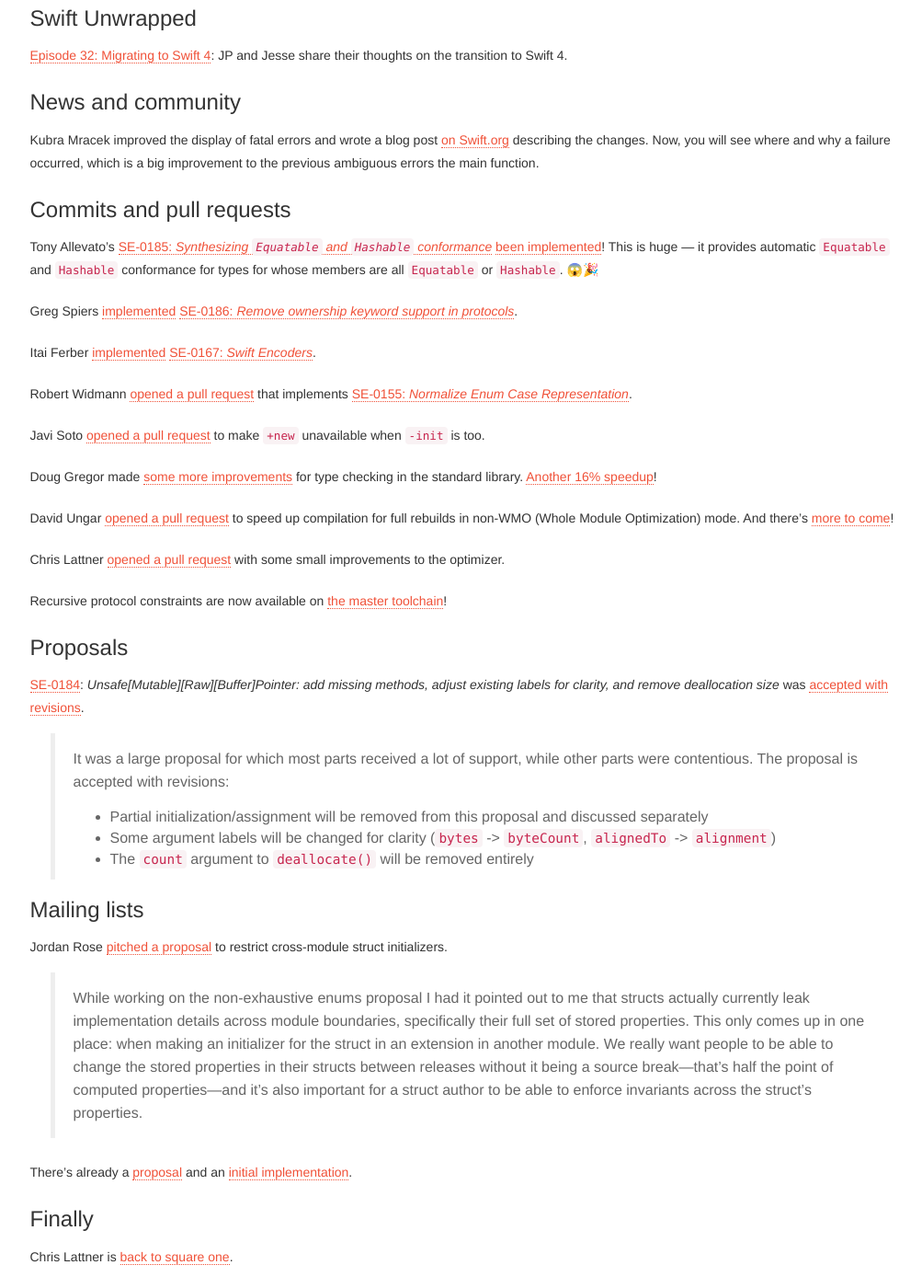
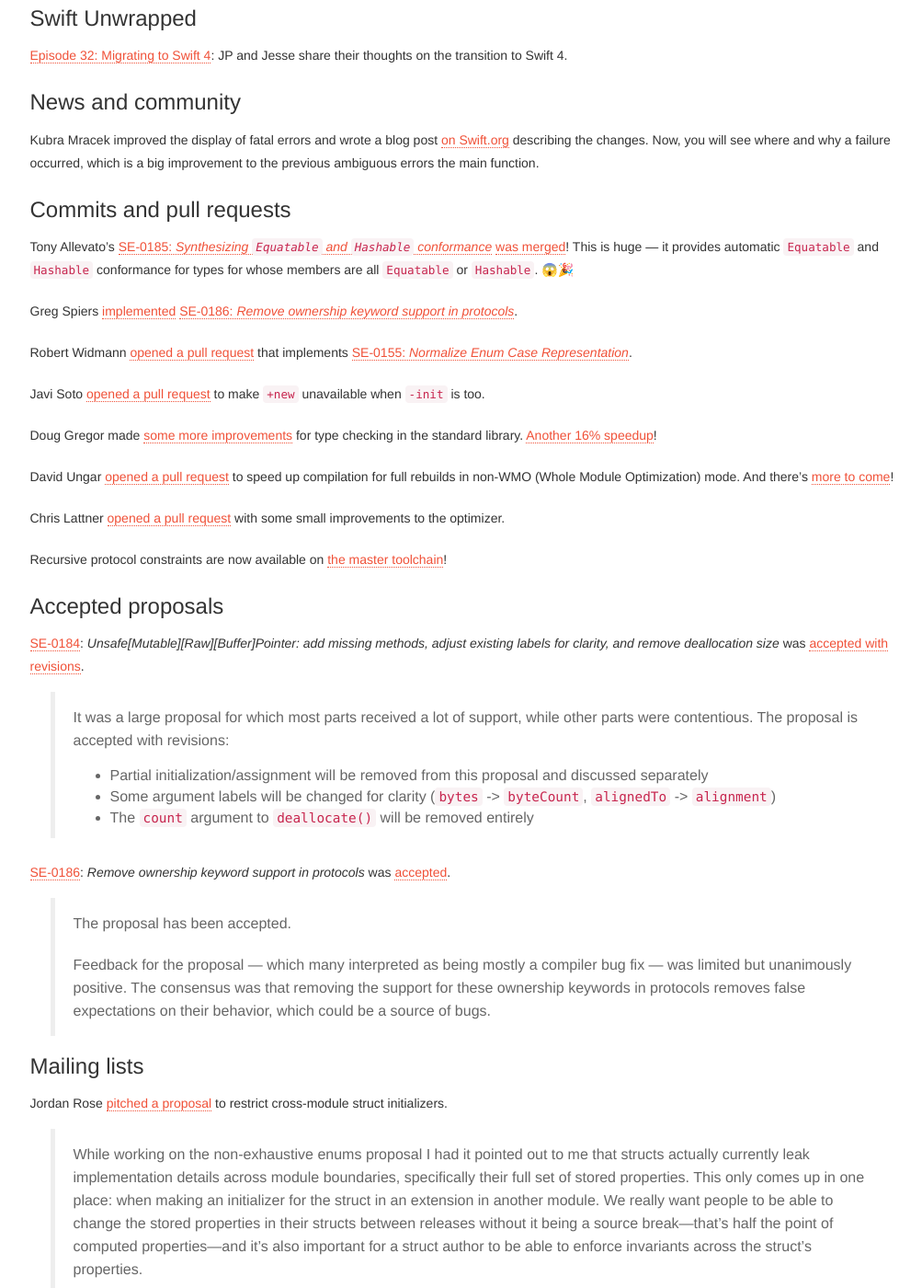
Before and after one commit to SwiftWeekly/swiftweekly.github.io, a Jekyll site: the page built from _posts/2017-10-12-issue-91.md, in a window 1280 px wide and 1400 px high, scrolled down 627 px. Shown: the whole window at 92% size, without its empty margins (135-1138 px from the left). Built offline with Jekyll 4.4.1, drawn with Linux system fonts in a browser that asks for light colours.

Commit message:
Update 2017-10-12-issue-91.md

```diff
--- a/_posts/2017-10-12-issue-91.md
+++ b/_posts/2017-10-12-issue-91.md
@@ -24,11 +24,9 @@
 
 ### Commits and pull requests
 
-Tony Allevato's [SE-0185: *Synthesizing `Equatable` and `Hashable` conformance*](https://github.com/apple/swift-evolution/blob/master/proposals/0185-synthesize-equatable-hashable.md) [been implemented](https://github.com/apple/swift-evolution/blob/master/proposals/0185-synthesize-equatable-hashable.md)! This is huge — it provides automatic `Equatable` and `Hashable` conformance for types for whose members are all `Equatable` or `Hashable`. 😱🎉
+Tony Allevato's [SE-0185: *Synthesizing `Equatable` and `Hashable` conformance*](https://github.com/apple/swift-evolution/blob/master/proposals/0185-synthesize-equatable-hashable.md) [was merged](https://github.com/apple/swift-evolution/blob/master/proposals/0185-synthesize-equatable-hashable.md)! This is huge — it provides automatic `Equatable` and `Hashable` conformance for types for whose members are all `Equatable` or `Hashable`. 😱🎉
 
 Greg Spiers [implemented](https://github.com/apple/swift/pull/11744) [SE-0186: *Remove ownership keyword support in protocols*](https://github.com/apple/swift-evolution/blob/master/proposals/0186-remove-ownership-keyword-support-in-protocols.md).
-
-Itai Ferber [implemented](https://github.com/apple/swift/pull/9005) [SE-0167: *Swift Encoders*](https://github.com/apple/swift/pull/9005).
 
 Robert Widmann [opened a pull request](https://github.com/apple/swift/pull/12397) that implements [SE-0155: *Normalize Enum Case Representation*](https://github.com/apple/swift-evolution/blob/master/proposals/0155-normalize-enum-case-representation.md).
 
@@ -42,7 +40,7 @@
 
 Recursive protocol constraints are now available on [the master toolchain](https://twitter.com/AirspeedSwift/status/918159453467295744)!
 
-### Proposals
+### Accepted proposals
 
 [SE-0184](https://github.com/apple/swift-evolution/blob/master/proposals/0184-unsafe-pointers-add-missing.md): *Unsafe[Mutable][Raw][Buffer]Pointer: add missing methods, adjust existing labels for clarity, and remove deallocation size* was [accepted with revisions](https://lists.swift.org/pipermail/swift-evolution-announce/2017-October/000405.html).
 
@@ -51,6 +49,12 @@
 > - Partial initialization/assignment will be removed from this proposal and discussed separately
 > - Some argument labels will be changed for clarity (`bytes` -> `byteCount`, `alignedTo` -> `alignment`)
 > - The `count` argument to `deallocate()` will be removed entirely
+
+[SE-0186](https://github.com/apple/swift-evolution/blob/master/proposals/0186-remove-ownership-keyword-support-in-protocols.md): *Remove ownership keyword support in protocols* was [accepted](https://lists.swift.org/pipermail/swift-evolution-announce/2017-September/000404.html).
+
+> The proposal has been accepted.
+>
+> Feedback for the proposal — which many interpreted as being mostly a compiler bug fix — was limited but unanimously positive.  The consensus was that removing the support for these ownership keywords in protocols removes false expectations on their behavior, which could be a source of bugs.
 
 ### Mailing lists
 
```
